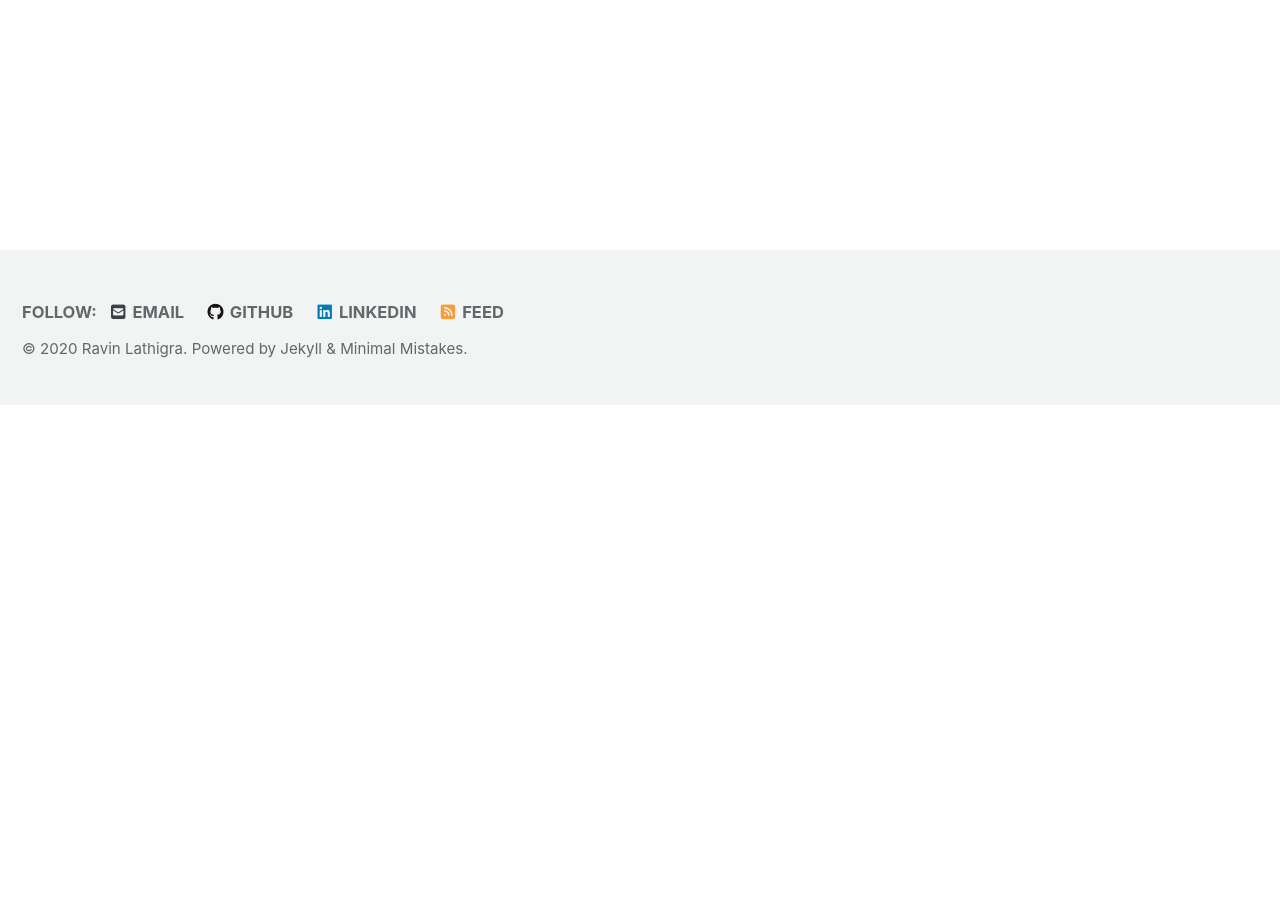
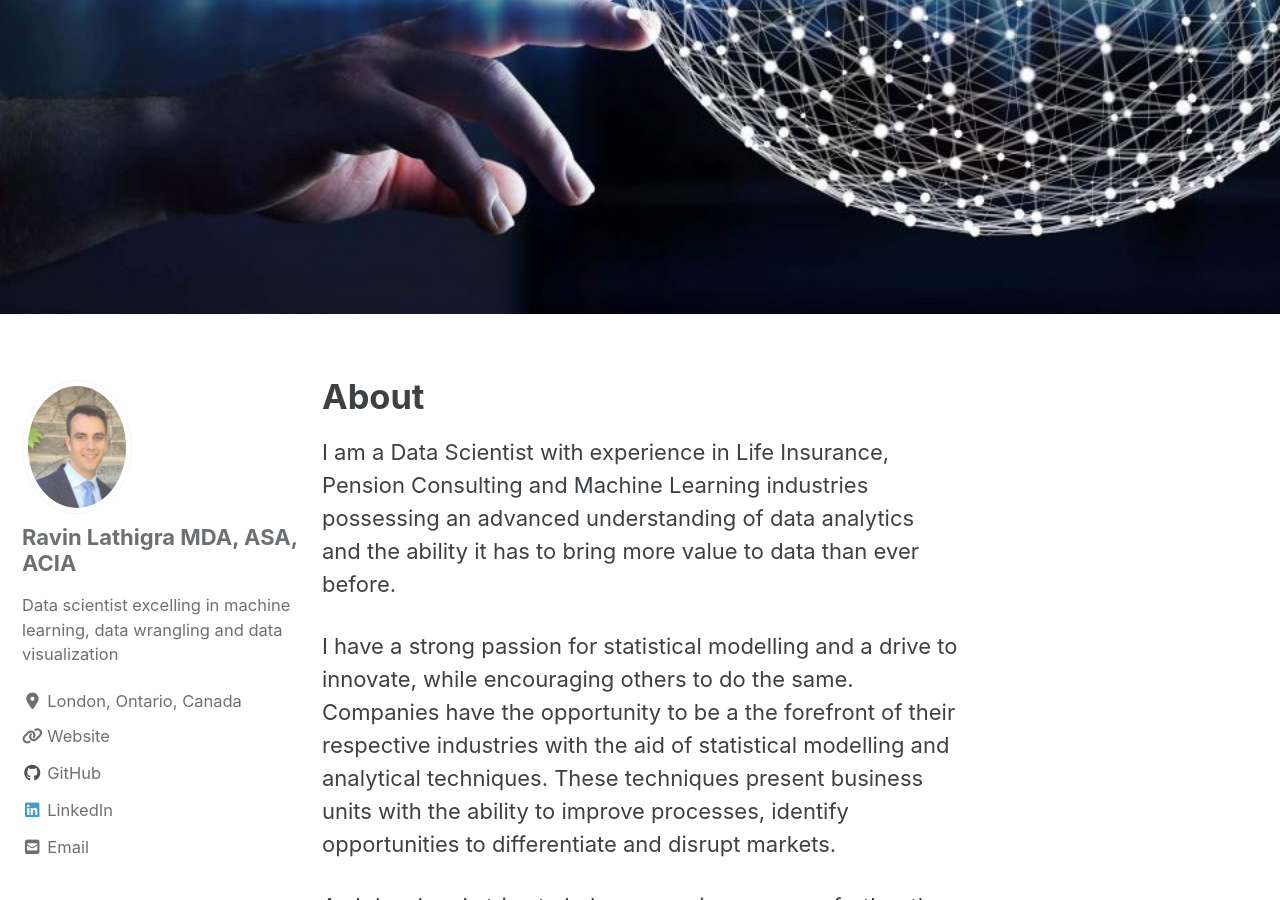
Before and after one commit to Ravinlathigra/Ravinlathigra.github.io, a Jekyll site: the page built from _pages/about.md, in a window 1280 px wide and 900 px high, scrolled down 495 px. Built offline with Jekyll 4.4.1, drawn with Linux system fonts in a browser that asks for light colours; cached includes are drawn as plain includes; nearby versions of some CDN libraries; our own code applies the rules of GitHub Pages for plain Markdown files; before the commit the page ends 900 px from its top, so only the background shows below that; some of the changed text lies outside the part shown.

Commit message:
inital update

```diff
--- a/_pages/about.md
+++ b/_pages/about.md
@@ -1,7 +1,7 @@
 ---
 title: "About"
 author_profile: true
-layout = home
+layout : home
 header:
     image: "/images/about-pic.jpg"
 permalink: /about/
```
Also changed, not shown: other parts of _pages/about.md (+2 -0 lines).
